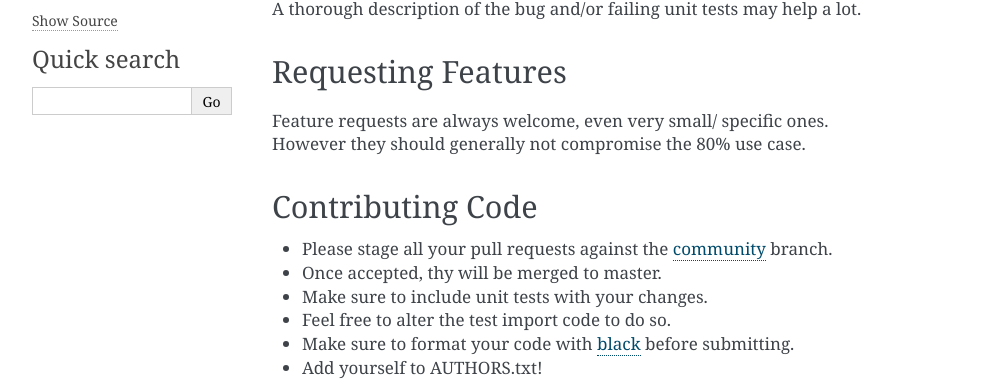
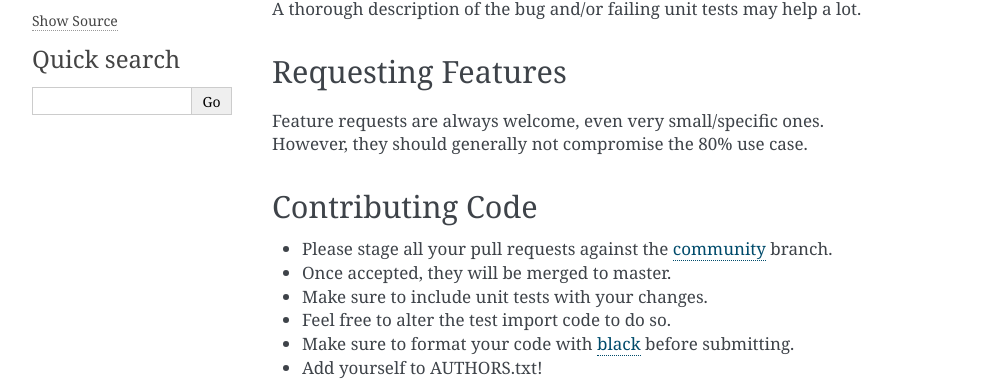
Before and after one commit to ppoelzl/PathOfBuildingAPI, a Sphinx documentation site: the page built from docs/dev.rst, in a window 1280 px wide. Shown: the part 224-604 px from the top of the page, without its empty margins (148-1140 px from the left). Built offline with Sphinx 7.4.7, drawn with Linux system fonts in a browser that asks for light colours.

```diff
--- a/docs/dev.rst
+++ b/docs/dev.rst
@@ -11,15 +11,15 @@ Reporting Bugs
 Requesting Features
 -------------------
 
-| Feature requests are always welcome, even very small/ specific ones.
-| However they should generally not compromise the 80% use case.
+| Feature requests are always welcome, even very small/specific ones.
+| However, they should generally not compromise the 80% use case.
 
 Contributing Code
 -----------------
 
 * Please stage all your pull requests against the
-  `community <https://github.com/ppoelzl/PathOfBuildingAPI/tree/community>`_ branch.
-* Once accepted, thy will be merged to master.
+  `community <https://github.com/ppoelzl/PathOfBuildingAPI/tree/dev>`_ branch.
+* Once accepted, they will be merged to master.
 * Make sure to include unit tests with your changes.
 * Feel free to alter the test import code to do so.
 * Make sure to format your code with `black <https://github.com/ambv/black>`_ before submitting.
```
